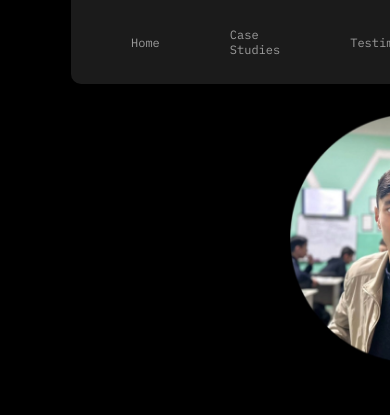
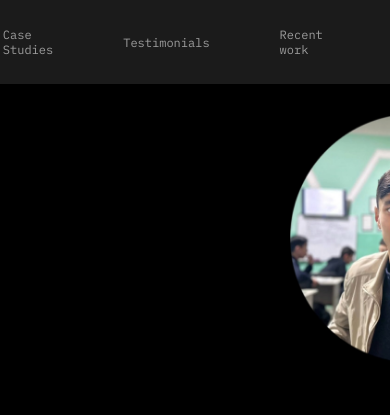
Before and after one commit to bakhriddinoff/My-Best-Portfolio, a plain HTML site: page index.html in a window 390 px wide. Shown: the top 415 px of the page. Drawn offline with Linux system fonts and the light colour scheme.

Commit message:
new mistke

```diff
--- a/style.css
+++ b/style.css
@@ -513,7 +513,7 @@ input {
 
 @media (max-width: 390px) {
     header {
-        width: 100vh;
+        width: 390px;
         margin: 0;
     }
     .header-wrapper {
```
